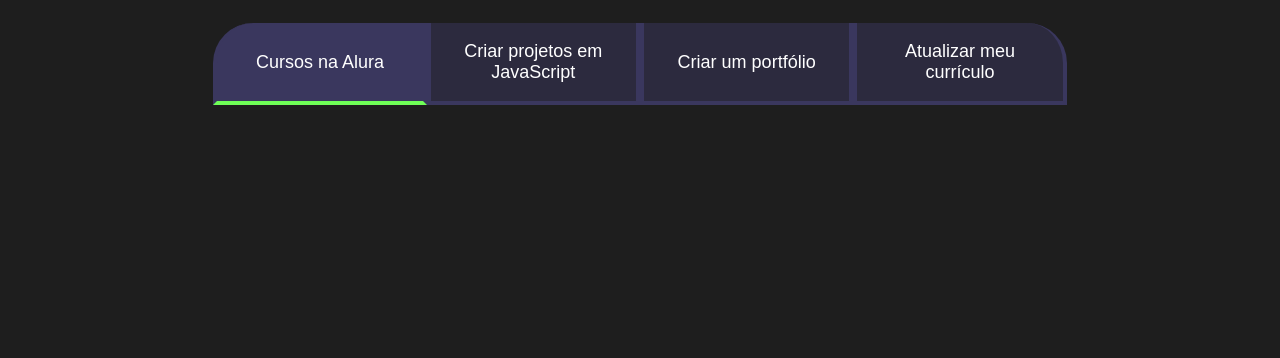
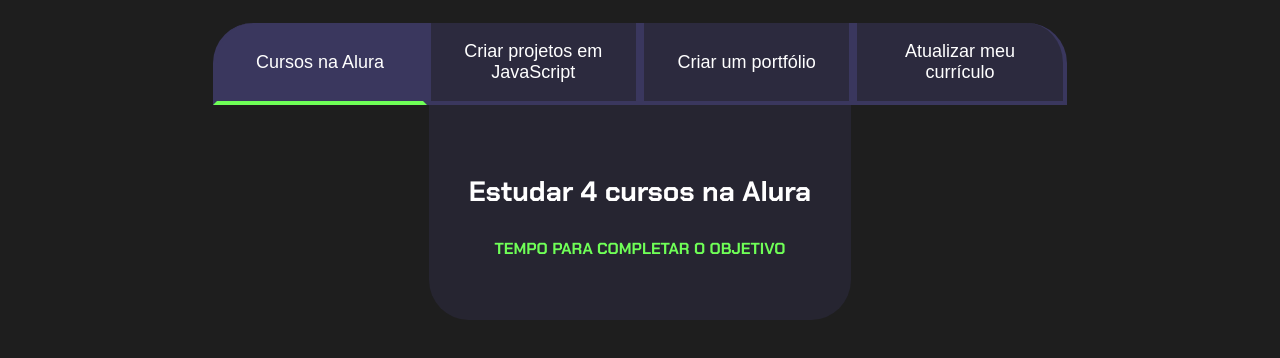
Before and after one commit to HudsonAnder543/programa-oatualizado2024, a plain HTML site: page index.html in a window 1280 px wide. Shown: the part 80-438 px from the top of the page. Drawn offline with Linux system fonts and the light colour scheme.

Commit message:
Add files via upload

```diff
--- a/index.html
+++ b/index.html
@@ -19,6 +19,25 @@
         <button class="botao">Criar um portfólio</button>
         <button class="botao">Atualizar meu currículo</button>
       </div>
+      <div class="abas-textos">
+        <div class="aba-conteudo ativo">
+            <h3 class="aba-conteudo-titulo-principal">Estudar 4 cursos na Alura</h3>
+            <h4 class="aba-conteudo-titulo-secundario">Tempo para completar o objetivo</h4>
+        </div>
+        <div class="aba-conteudo">
+            <h3 class="aba-conteudo-titulo-principal">Criar 5 projetos em JavaScript</h3>
+            <h4 class="aba-conteudo-titulo-secundario">Tempo para completar o objetivo</h4>
+        </div>
+        <div class="aba-conteudo">
+            <h3 class="aba-conteudo-titulo-principal">Criar um portfolio com os meus 3 melhores projetos</h3>
+            <h4 class="aba-conteudo-titulo-secundario">Tempo para completar o objetivo</h4>
+        </div>
+        <div class="aba-conteudo">
+            <h3 class="aba-conteudo-titulo-principal">Atualizar meu currículo com os certificados da Alura</h3>
+            <h4 class="aba-conteudo-titulo-secundario">Tempo para completar o objetivo</h4>
+        </div>
+    </div>
+</div>
     </section>
     <script src="main.js"></script>
   </body>
--- a/style.css
+++ b/style.css
@@ -46,7 +46,7 @@ body {
   border-right: 4px solid var(--botao-ativo);
   border-top: none;
 }
-.ativo{
+.botao.ativo{
   background-color: var(--botao-ativo);
   border-bottom: 4px solid var(--verde);
   }
@@ -64,3 +64,23 @@ body {
 .botao:last-child {
   border-radius: 0 40px 0 0;
 }
+.abas-textos{
+  background-color: var(--texto-fundo);
+  padding: 40px;
+  border-radius: 0 0 40px 40px;
+}
+.aba-conteudo.ativo{
+  display: block;
+}
+.aba-conteudo{
+  display: none;
+}
+.aba-conteudo-titulo-principal{
+  font-size: 28px;
+  text-align: center;
+}
+.aba-conteudo-titulo-secundario{
+  text-align: center;
+  color: var(--verde);
+  text-transform: uppercase;
+}
```
